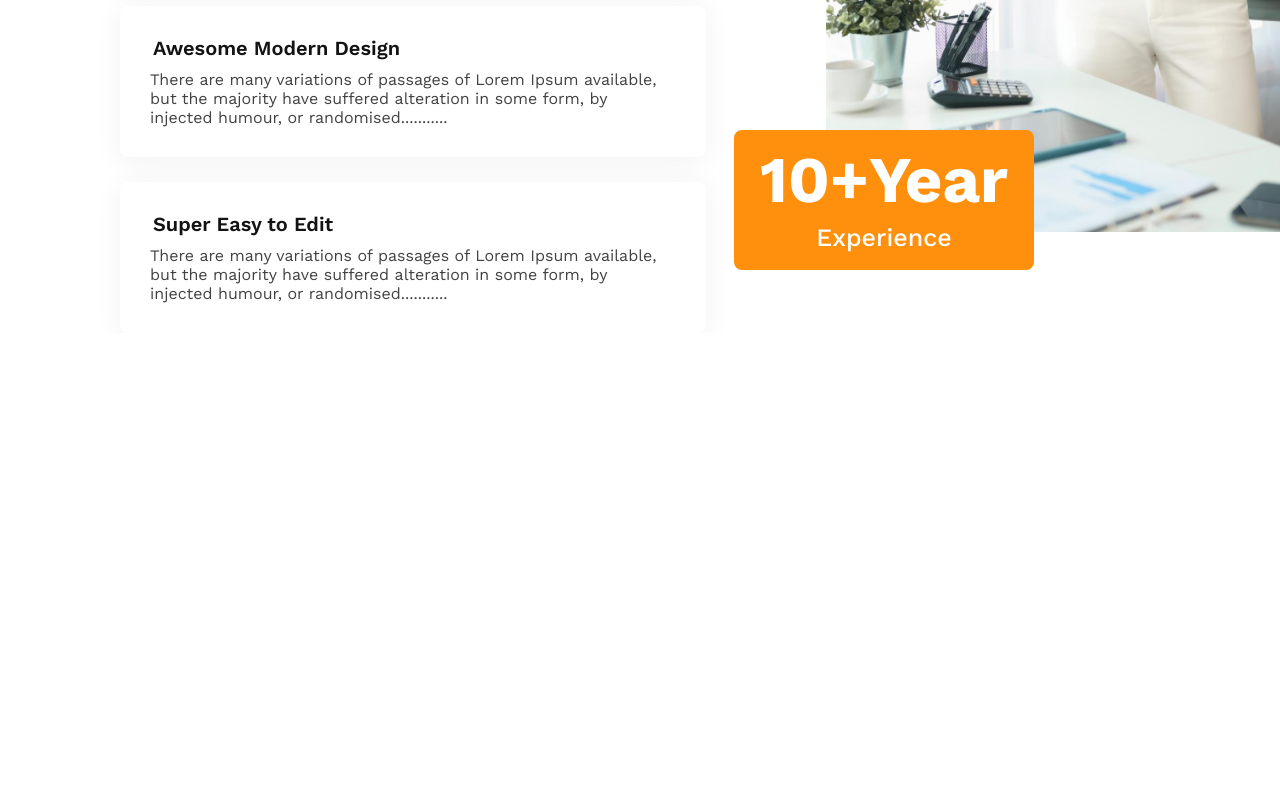
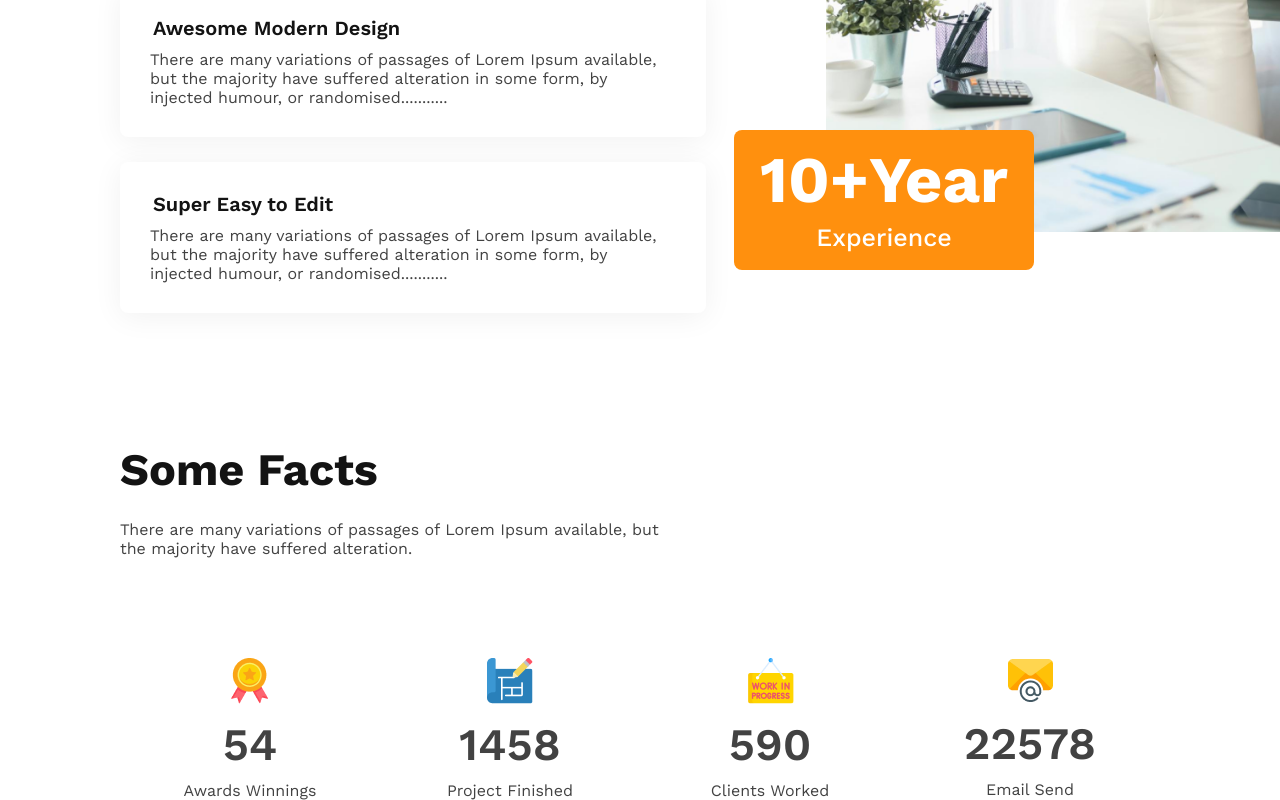
Before and after one commit to Fahim-Prodhan/architechture-web, a plain HTML site: page index.html in a window 1280 px wide. Shown: the part 2481-3281 px from the top of the page. Before the commit the page ends 2814 px from the top, so only its background shows below. Drawn offline with nearby package versions, Linux system fonts and the light colour scheme.

Commit message:
Facts Section is full complete

```diff
--- a/index.html
+++ b/index.html
@@ -61,32 +61,25 @@
                     <h3>Features you will love & enjoy</h3>
                 </div>
                 <p class="features-description">
-                    There are many variations of passages of Lorem Ipsum available, but the majority have suffered
-                    alteration in some form, by injected humour, or randomised words which don't look even
+                    There are many variations of passages of Lorem Ipsum available, but the majority have suffered alteration in some form, by injected humour, or randomised words which don't look even
                 </p>
                 <div class="main-features-container">
                     <p class="main-features-title">Dexktop & Mobile Version</p>
-                    <p class="main-features-description">There are many variations of passages of Lorem Ipsum available,
-                        but the majority have suffered alteration in some form, by injected humour, or
+                    <p class="main-features-description">There are many variations of passages of Lorem Ipsum available, but the majority have suffered alteration in some form, by injected humour, or
                         randomised...........</p>
                 </div>
                 <div class="main-features-container">
                     <p class="main-features-title">Drag & Drop Builder</p>
-                    <p class="main-features-description">There are many variations of passages of Lorem Ipsum available,
-                        but the majority have suffered alteration in some form, by injected humour, or
-                        randomised...........</p>
+                    <p class="main-features-description">There are many variations of passages of Lorem Ipsum available, but the majority have suffered alteration in some form, by injected humour, or randomised...........</p>
                 </div>
                 <div class="main-features-container">
                     <p class="main-features-title">Awesome Modern Design</p>
-                    <p class="main-features-description">There are many variations of passages of Lorem Ipsum available,
-                        but the majority have suffered alteration in some form, by injected humour, or
+                    <p class="main-features-description">There are many variations of passages of Lorem Ipsum available, but the majority have suffered alteration in some form, by injected humour, or
                         randomised...........</p>
                 </div>
                 <div class="main-features-container">
                     <p class="main-features-title">Super Easy to Edit</p>
-                    <p class="main-features-description">There are many variations of passages of Lorem Ipsum available,
-                        but the majority have suffered alteration in some form, by injected humour, or
-                        randomised...........</p>
+                    <p class="main-features-description">There are many variations of passages of Lorem Ipsum available, but the majority have suffered alteration in some form, by injected humour, or randomised...........</p>
                 </div>
             </div>
             <div class="features-img-container">
@@ -94,6 +87,40 @@
                 <div class="experience-container">
                     <h3 class="experience">10+Year</h3>
                     <p>Experience</p>
+                </div>
+            </div>
+        </section>
+
+        <section class="facts">
+            <div class="facts-content">
+                <h3 class="facts-title">Some Facts</h3>
+                <p class="facts-description">There are many variations of passages of Lorem Ipsum available, but the majority have suffered alteration.</p>
+            </div>
+            <div class="facts-img-container">
+
+                <div class="facts-img-details">
+                    <img src="images/icons/ribon.png" alt="" class="facts-icon">
+                    <h3>54</h3>
+                    <p>Awards Winnings</p>
+                </div>
+
+                <div class="facts-img-details">
+                    <img src="images/icons/projects.png" alt="" class="facts-icon">
+                    <h3>1458</h3>
+                    <p>Project Finished</p>
+                </div>
+
+
+                <div class="facts-img-details">
+                    <img src="images/icons/customers.png" alt="" class="facts-icon">
+                    <h3>590</h3>
+                    <p>Clients Worked</p>
+                </div>
+
+                <div class="facts-img-details">
+                    <img src="images/icons/email.png" alt="" class="facts-icon">
+                    <h3>22578</h3>
+                    <p>Email Send</p>
                 </div>
             </div>
         </section>
--- a/style.css
+++ b/style.css
@@ -142,7 +142,7 @@ a {
 .features-title {
     display: flex;
     gap: 21px;
-    margin-top: 40px;
+    margin-top: 20px;
 }
 
 .side-line {
@@ -224,6 +224,42 @@ a {
     line-height: 40px;
 }
 
+/* Facts Css */
+.facts {
+    margin-top: 130px;
+    padding: 0 120px;
+}
+
+.facts-content>h3 {
+    color: #131313;
+    font-size: 45px;
+    font-weight: 700;
+}
+
+.facts-content>p {
+    width: 542px;
+    margin-bottom: 100px;
+    margin-top: 24px;
+}
+
+.facts-img-container {
+    display: grid;
+    grid-template-columns: repeat(4, 1fr);
+
+}
+
+.facts-img-details {
+    text-align: center;
+}
+
+.facts-img-details>h3 {
+    padding: 10px 0;
+    color: #424242;
+    font-size: 45px;
+    font-weight: 600;
+}
+
+
 /* Responsive Area */
 
 @media screen and (max-width:576px) {
@@ -288,6 +324,7 @@ a {
         padding: 30px;
         gap: 20px;
     }
+
     .side-line {
         height: 160px;
     }
@@ -314,7 +351,7 @@ a {
     }
 
     .experience-container {
-        top:300px;
+        top: 300px;
         left: 5px;
         width: 50%;
     }
@@ -327,6 +364,30 @@ a {
         font-size: 10px;
     }
 
+    /* Facts Css */
+    .facts {
+        margin-top: 130px;
+        padding: 30px;
+        text-align: center;
+    }
+
+    .facts-content>p {
+        width: 100%;
+        margin-bottom: 50px;
+    }
+
+    .facts-img-container {
+        grid-template-columns: repeat(2, 1fr);
+        gap: 20px;
+    }
+
+    .facts-img-details {
+        text-align: center;
+    }
+
+    .facts-img-details>h3 {
+        font-size: 35px;
+    }
 
 }
 
@@ -361,8 +422,8 @@ a {
         width: 100%;
     }
 
-      /* Features */
-      .features {
+    /* Features */
+    .features {
         margin-top: 70px;
         flex-direction: column;
         align-items: center;
```
